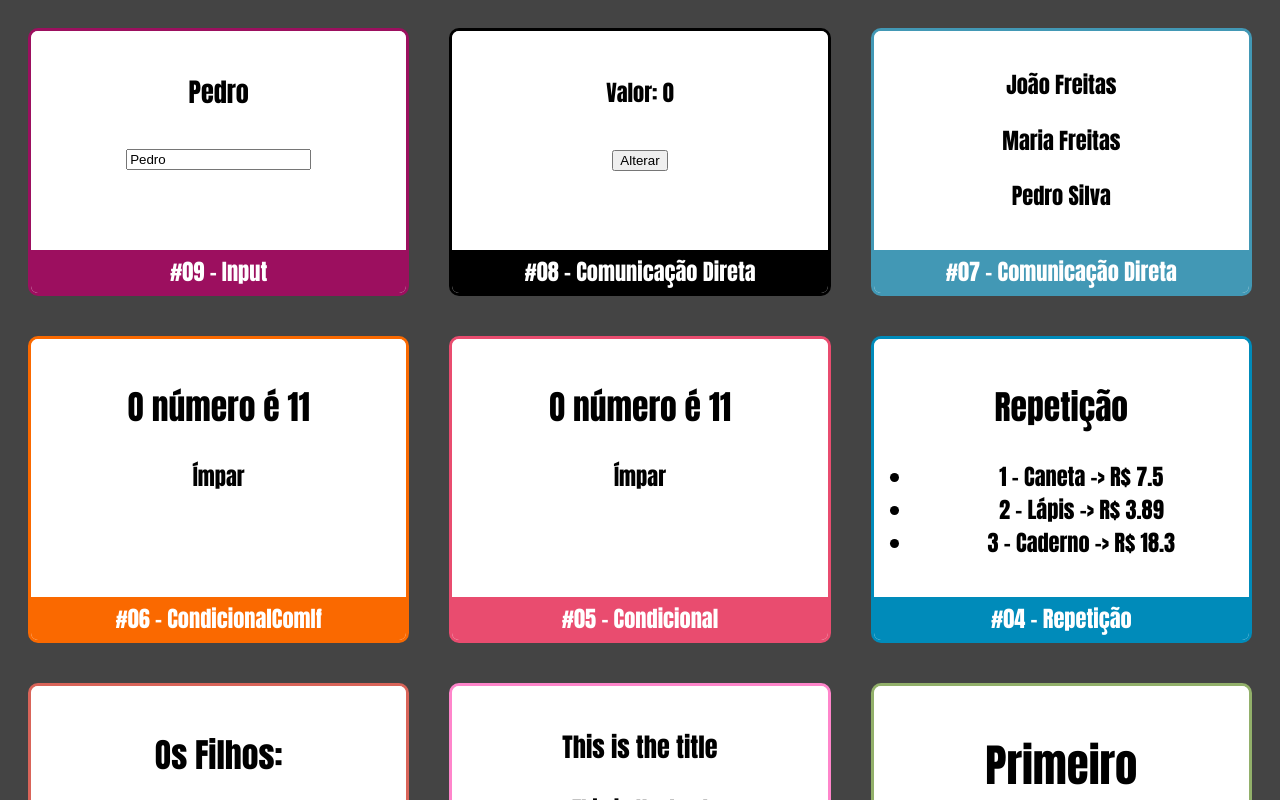
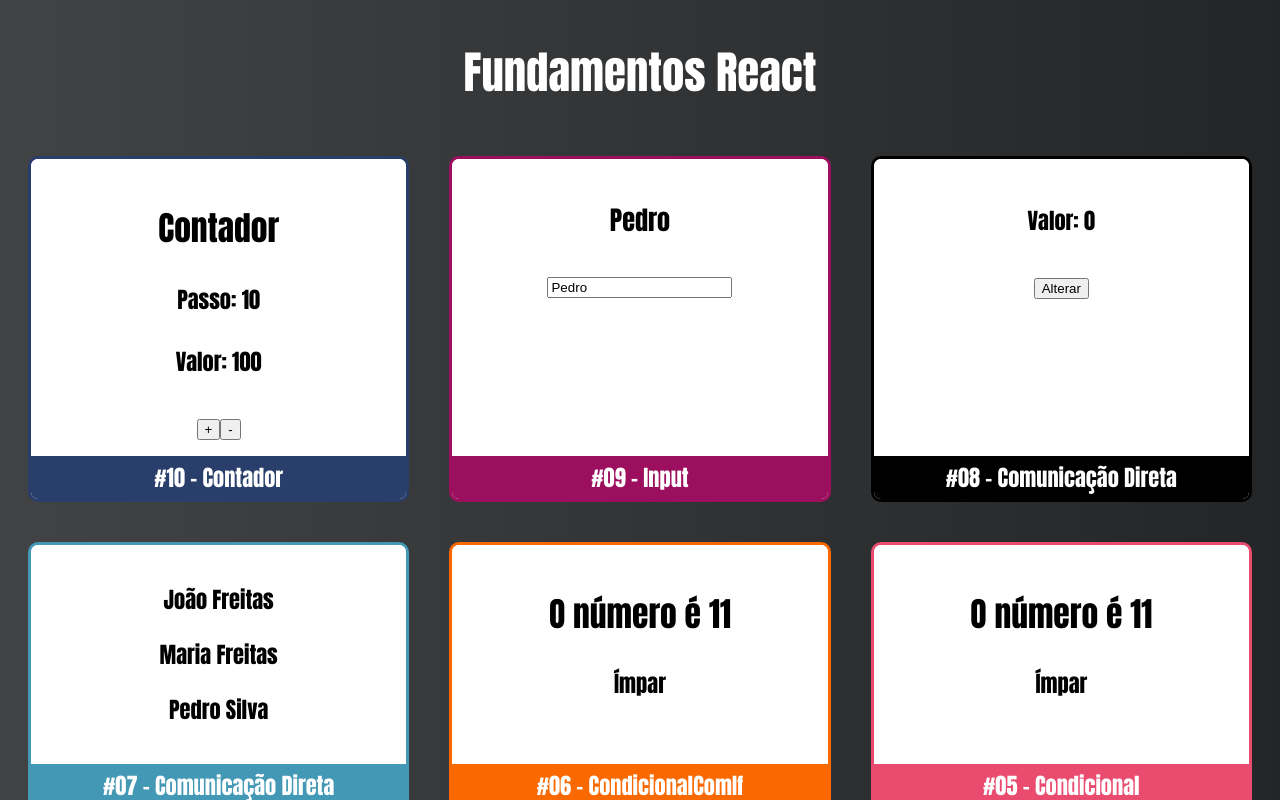
Before and after one commit to PGabriel-MB/react_app, a React (Create React App) app: page / in a window 1280 px wide. Shown: the top 800 px of the page. Built offline with nearby package versions, Linux system fonts and the light colour scheme.

Commit message:
criando componente contador com classes

```diff
--- a/src/App.css
+++ b/src/App.css
@@ -1,4 +1,9 @@
 .App {
+    display: flex;
+    flex-direction: column;
+}
+
+.Cards {
     display: flex;
     flex-wrap: wrap;
 }
--- a/src/App.jsx
+++ b/src/App.jsx
@@ -12,9 +12,16 @@
 import Pai from './components/comunicacao/direta/Pai';
 import Super from './components/comunicacao/indireta/Super';
 import Input from './components/form/input';
+import Contador from './components/contador/Contador';
 
 export default props => (
   <div className="App">
+    <h1>Fundamentos React</h1>
+
+    <div className="Cards">
+      <Card titulo="#10 - Contador" color="#293E6A">
+        <Contador passo={10} valor={100} ></Contador>
+      </Card>
       <Card titulo="#09 - Input" color="#9C0F5F">
         <Input></Input>
       </Card>
@@ -50,4 +57,5 @@
         <Primeiro />
       </Card>
     </div>
+  </div>
 );
--- /dev/null
+++ b/src/components/contador/Contador.jsx
@@ -0,0 +1,32 @@
+import React from 'react';
+
+export default class Contador extends React.Component {
+
+    state = {
+        passo: this.props.passo || 1,
+        valor: this.props.valor || 0
+    }
+
+    inc(){
+
+    }
+
+    dec() {
+
+    }
+
+    render() {
+        return (
+            <div>
+                <h2>Contador</h2>
+                <h4>Passo: {this.state.passo}</h4>
+                <h4>Valor: {this.state.valor}</h4>
+
+                <div>
+                    <button> + </button>
+                    <button> - </button>
+                </div>
+            </div>
+        );
+    }
+}
--- a/src/components/form/input.jsx
+++ b/src/components/form/input.jsx
@@ -5,7 +5,8 @@
     return (
         <>
             <h3>{nome}</h3>
-            <input type="text" value={nome} onChange={e => setNome(e.target.value)} />
+            <input type="text" value={nome}
+                onChange={e => setNome(e.target.value)} />
         </>
     );
 }
--- a/src/index.css
+++ b/src/index.css
@@ -5,6 +5,10 @@
   font-family: Impact, Haettenschweiler, 'Arial Narrow Bold', sans-serif;
   font-weight: 300;
   font-size: 1.4rem;
+  background: #232526;  /* fallback for old browsers */
+  background: -webkit-linear-gradient(to right, #414345, #232526);  /* Chrome 10-25, Safari 5.1-6 */
+  background: linear-gradient(to right, #414345, #232526); /* W3C, IE 10+/ Edge, Firefox 16+, Chrome 26+, Opera 12+, Safari 7+ */
+
 }
 
 h1, h2 {
```
Lines whose indentation alone changed are shown as unchanged.
